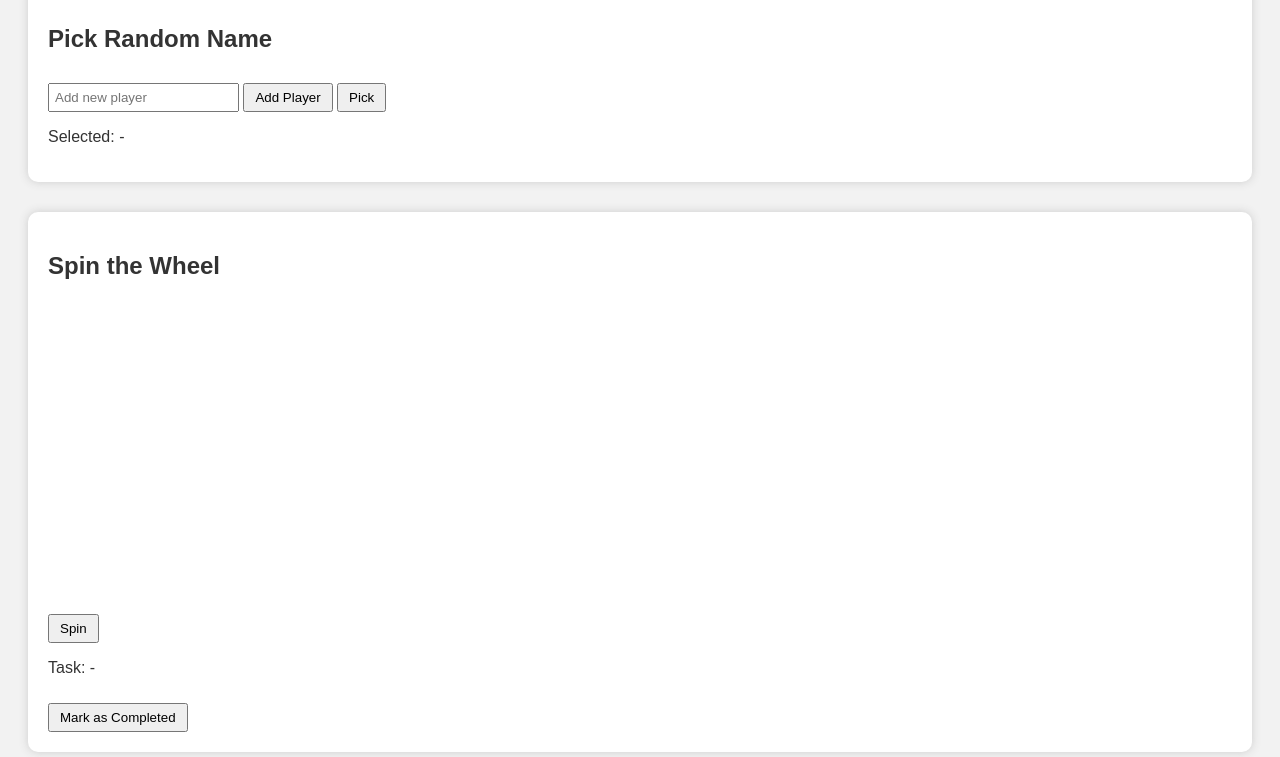
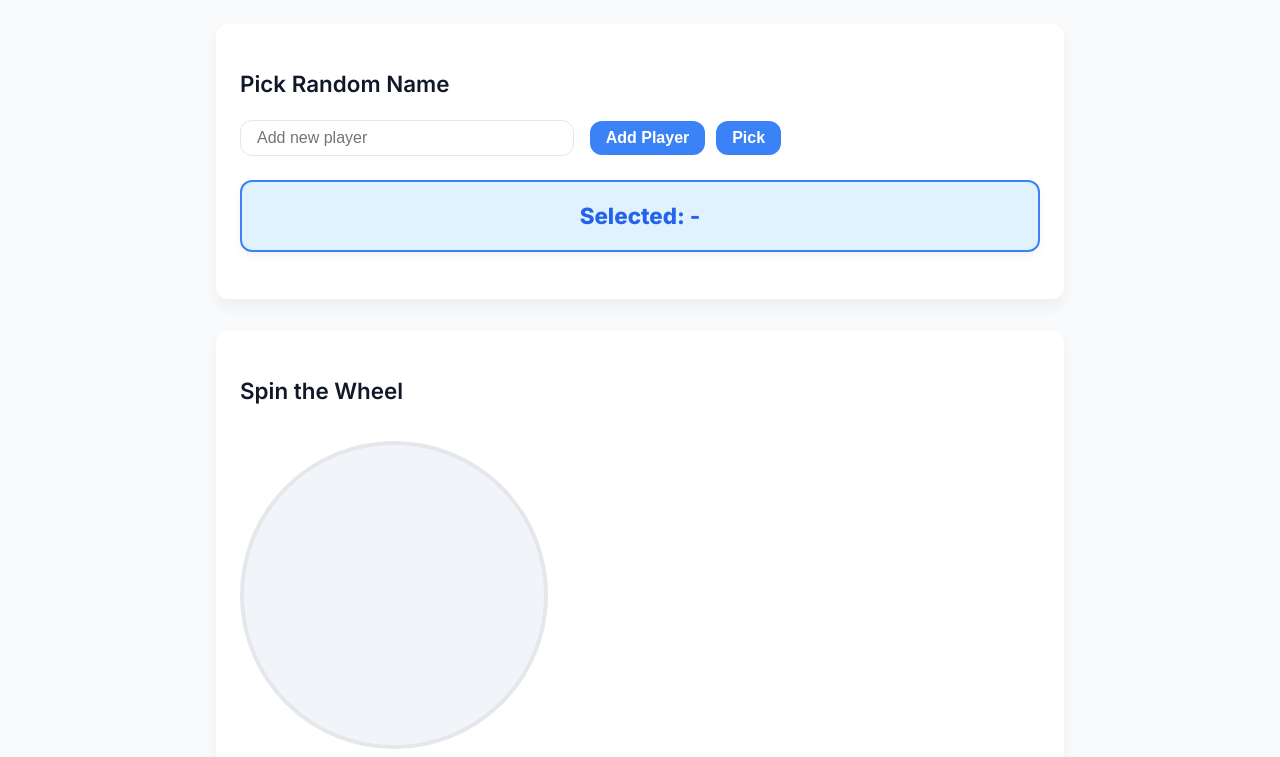
Before and after one commit to KrystofMaxaCZ/TripApp, a plain HTML site: page index.html in a window 1280 px wide. Shown: the part 131-888 px from the top of the page. Drawn offline with Linux system fonts and the light colour scheme.

Commit message:
Update styles.css

```diff
--- a/styles.css
+++ b/styles.css
@@ -1,29 +1,137 @@
+@import url('https://fonts.googleapis.com/css2?family=Inter:wght@400;600;800&display=swap');
+
+:root {
+  --bg: #f9fafb;
+  --card: #ffffff;
+  --primary: #3b82f6;
+  --primary-dark: #2563eb;
+  --text: #111827;
+  --text-light: #6b7280;
+  --danger: #ef4444;
+  --border: #e5e7eb;
+  --highlight: #e0f2fe;
+  --radius: 12px;
+}
+
 body {
-    font-family: sans-serif;
-    padding: 20px;
-    background: #f2f2f2;
-    color: #333;
+  font-family: 'Inter', sans-serif;
+  background-color: var(--bg);
+  color: var(--text);
+  margin: 0;
+  padding: 2rem;
+  line-height: 1.6;
 }
 
 h1 {
   text-align: center;
+  font-size: 2.5rem;
+  font-weight: 800;
+  margin-bottom: 2rem;
+  color: var(--primary-dark);
 }
 
 section {
-    margin: 30px 0;
-    padding: 20px;
-    background: white;
-    border-radius: 10px;
-    box-shadow: 0 0 10px #ccc;
+  background: var(--card);
+  padding: 1.5rem;
+  border-radius: var(--radius);
+  box-shadow: 0 8px 16px rgba(0,0,0,0.05);
+  margin-bottom: 2rem;
+  max-width: 800px;
+  margin-left: auto;
+  margin-right: auto;
+}
+
+h2 {
+  font-size: 1.4rem;
+  font-weight: 600;
+  margin-bottom: 1rem;
+  color: var(--text);
+}
+
+input[type="text"],
+input,
+textarea {
+  padding: 0.5rem 1rem;
+  font-size: 1rem;
+  border: 1px solid var(--border);
+  border-radius: var(--radius);
+  outline: none;
+  margin-right: 0.5rem;
+  width: 100%;
+  max-width: 300px;
+  margin-bottom: 0.5rem;
 }
 
 button {
-    margin-top: 10px;
-    padding: 5px 10px;
+  padding: 0.5rem 1rem;
+  background: var(--primary);
+  color: white;
+  border: none;
+  border-radius: var(--radius);
   cursor: pointer;
+  font-size: 1rem;
+  font-weight: 600;
+  transition: background 0.2s ease;
+  margin: 0.2rem;
 }
 
-  input {
-    padding: 5px;
-    margin-top: 10px;
+button:hover {
+  background: var(--primary-dark);
 }
+
+button.danger {
+  background: var(--danger);
+}
+
+button.danger:hover {
+  background: #b91c1c;
+}
+
+ul {
+  list-style-type: none;
+  padding: 0;
+}
+
+li {
+  margin: 0.3rem 0;
+  padding: 0.3rem;
+  border-bottom: 1px solid var(--border);
+}
+
+#selected-player,
+#selected-task {
+  background-color: var(--highlight);
+  padding: 1rem;
+  border-radius: var(--radius);
+  font-weight: 700;
+  font-size: 1.4rem;
+  color: var(--primary-dark);
+  margin-top: 1rem;
+  border: 2px solid var(--primary);
+  box-shadow: 0 4px 8px rgba(0,0,0,0.05);
+  text-align: center;
+}
+
+canvas {
+  margin-top: 1rem;
+  border: 4px solid var(--border);
+  border-radius: 50%;
+  background: #f1f5f9;
+}
+
+@media (max-width: 600px) {
+  body {
+    padding: 1rem;
+  }
+
+  input,
+  button {
+    width: 100%;
+    margin-bottom: 0.5rem;
+  }
+
+  canvas {
+    width: 100% !important;
+    height: auto !important;
+  }
+}
```
Lines whose indentation alone changed are shown as unchanged.
